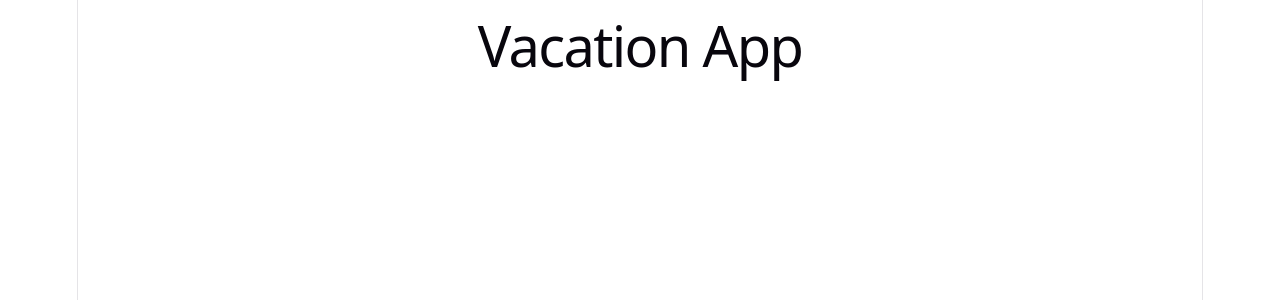
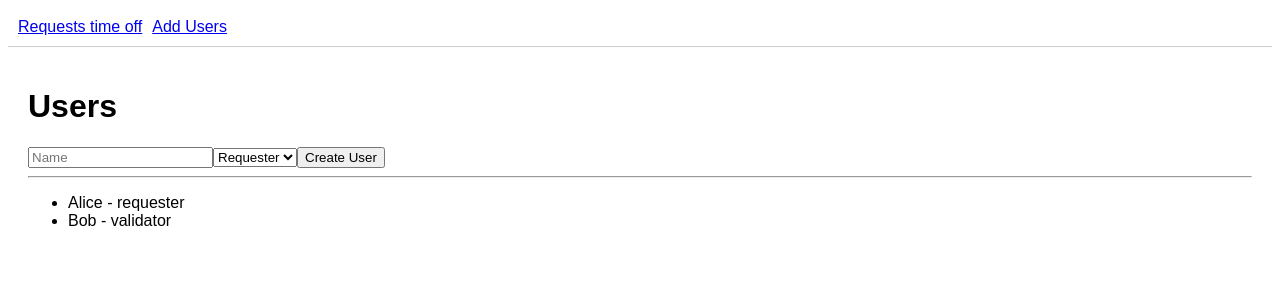
Before and after one commit to NathanAlmaleh/vacation-management, a Vue app in the folder frontend/: page /users in a window 1280 px wide. Shown: the top 300 px of the page. Built offline with nearby package versions, Linux system fonts and the light colour scheme.

Commit message:
routing for frontend

```diff
--- a/frontend/package.json
+++ b/frontend/package.json
@@ -10,7 +10,8 @@
   },
   "dependencies": {
     "axios": "^1.16.0",
-    "vue": "^3.5.32"
+    "vue": "^3.5.32",
+    "vue-router": "^5.0.6"
   },
   "devDependencies": {
     "@types/node": "^24.12.2",
--- a/frontend/src/App.vue
+++ b/frontend/src/App.vue
@@ -1,6 +1,12 @@
-<script setup lang="ts">
-</script>
+<template>
+  <div style="font-family: sans-serif;">
+    <nav style="display:flex; gap:10px; padding:10px; border-bottom:1px solid #ccc;">
+      <router-link to="/requests">Requests time off</router-link>
+      <router-link to="/users">Add Users</router-link>
+    </nav>
 
-<template>
-  <h1>Vacation App</h1>
+    <div style="padding: 20px;">
+      <router-view />
+    </div>
+  </div>
 </template>
--- /dev/null
+++ b/frontend/src/router/index.ts
@@ -0,0 +1,14 @@
+import { createRouter, createWebHistory } from "vue-router";
+import Users from "../views/Users.vue";
+import Requests from "../views/Requests.vue";
+
+const routes = [
+  { path: "/", redirect: "/requests" },
+  { path: "/requests", component: Requests },
+  { path: "/users", component: Users },
+];
+
+export default createRouter({
+  history: createWebHistory(),
+  routes,
+});
--- /dev/null
+++ b/frontend/src/services/api.ts
@@ -0,0 +1,7 @@
+import axios from "axios";
+
+const api = axios.create({
+  baseURL: "http://localhost:3000",
+});
+
+export default api;
--- /dev/null
+++ b/frontend/src/views/Requests.vue
@@ -0,0 +1,76 @@
+<script setup lang="ts">
+import { ref, onMounted } from "vue";
+import api from "../services/api";
+
+type Status = "pending" | "approved" | "rejected";
+
+const requests = ref<any[]>([]);
+
+const form = ref({
+  userId: "",
+  startDate: "",
+  endDate: "",
+  reason: "",
+});
+
+const fetchRequests = async () => {
+  const res = await api.get("/requests");
+  requests.value = res.data;
+};
+
+const submit = async () => {
+  await api.post("/requests", form.value);
+  form.value = { userId: "", startDate: "", endDate: "", reason: "" };
+  fetchRequests();
+};
+
+const updateStatus = async (id: number, status: Status) => {
+  await api.patch(`/requests/${id}`, { status });
+  fetchRequests();
+};
+
+onMounted(fetchRequests);
+</script>
+
+<template>
+  <div>
+    <h1>Vacation Requests</h1>
+
+    <input v-model="form.userId" placeholder="User ID" />
+    <input v-model="form.startDate" type="date" />
+    <input v-model="form.endDate" type="date" />
+    <input v-model="form.reason" placeholder="Reason" />
+
+    <button @click="submit">Create</button>
+
+    <hr />
+
+    <div
+      v-for="r in requests"
+      :key="r.id"
+      style="border:1px solid #ccc; padding:10px; margin-bottom:10px;"
+    >
+      <p>
+        <b>{{ r.user?.name }}</b> - {{ r.status }}
+      </p>
+
+      <p>{{ r.startDate }} → {{ r.endDate }}</p>
+
+      <p>{{ r.reason }}</p>
+
+      <button
+        v-if="r.status === 'pending'"
+        @click="updateStatus(r.id, 'approved')"
+      >
+        Approve
+      </button>
+
+      <button
+        v-if="r.status === 'pending'"
+        @click="updateStatus(r.id, 'rejected')"
+      >
+        Reject
+      </button>
+    </div>
+  </div>
+</template>
--- /dev/null
+++ b/frontend/src/views/Users.vue
@@ -0,0 +1,48 @@
+<script setup lang="ts">
+import { ref } from "vue";
+
+type Role = "requester" | "validator";
+
+const users = ref([
+  { id: 1, name: "Alice", role: "requester" },
+  { id: 2, name: "Bob", role: "validator" },
+]);
+
+const newUser = ref({
+  name: "",
+  role: "requester" as Role,
+});
+
+const createUser = () => {
+  users.value.push({
+    id: users.value.length + 1,
+    name: newUser.value.name,
+    role: newUser.value.role,
+  });
+
+  newUser.value = { name: "", role: "requester" };
+};
+</script>
+
+<template>
+  <div>
+    <h1>Users</h1>
+
+    <input v-model="newUser.name" placeholder="Name" />
+
+    <select v-model="newUser.role">
+      <option value="requester">Requester</option>
+      <option value="validator">Validator</option>
+    </select>
+
+    <button @click="createUser">Create User</button>
+
+    <hr />
+
+    <ul>
+      <li v-for="u in users" :key="u.id">
+        {{ u.name }} - {{ u.role }}
+      </li>
+    </ul>
+  </div>
+</template>
```
Also changed, not shown: frontend/src/main.ts (+4 -4 lines), 1 other file (tests, documents, lock files or other folders).
